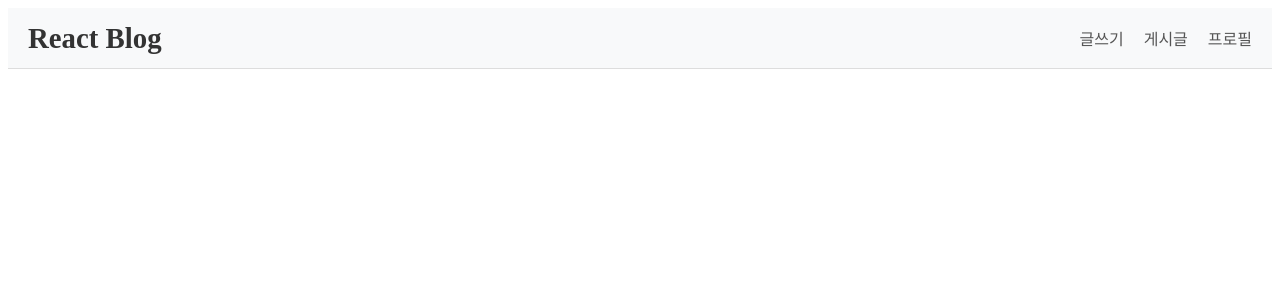
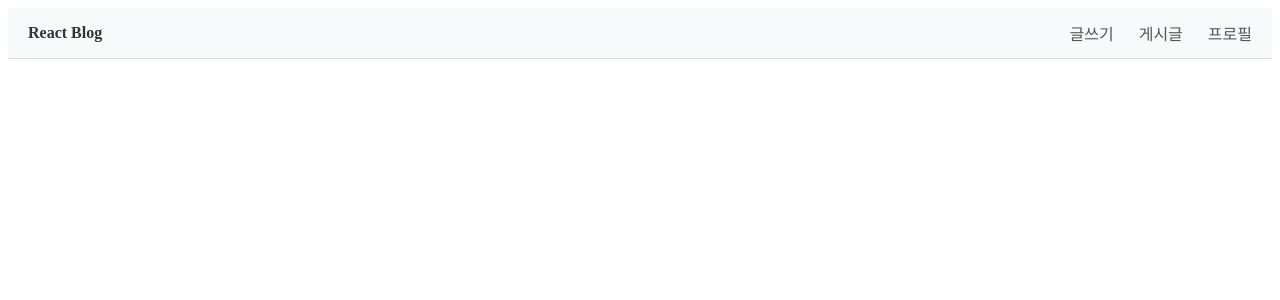
Before and after one commit to ttttta95/Blog, a React (Create React App) app in the folder blog/: page / in a window 1280 px wide. Shown: the top 300 px of the page. Built offline with nearby package versions, Linux system fonts and the light colour scheme.

Commit message:
Header css 스타일링

```diff
--- a/blog/src/component/Header.css
+++ b/blog/src/component/Header.css
@@ -1,36 +1,30 @@
-/* 전체 헤더 스타일 */
 .header {
     display: flex;
     justify-content: space-between;
     align-items: center;
     padding: 0 20px;
-    height: 60px;
-    background-color: #f8f9fa; /* 연한 배경색 */
-    border-bottom: 1px solid #ddd; /* 헤더 구분선 */
+    height: 50px;
+    background-color: #f8f9fa;
+    border-bottom: 1px solid #ddd;
 }
 
-/* 로고 스타일 */
 .header__logo {
-    font-size: 1.8rem;
-    font-weight: bold;
+    font-size: 1rem;
     color: #333;
     margin: 0;
 }
 
-/* 메뉴 스타일 */
 .header__menu {
     display: flex;
-    gap: 20px; /* 링크 간 간격 */
+    gap: 25px;
 }
 
-/* 개별 링크 스타일 */
 .header__link {
-    text-decoration: none; /* 밑줄 제거 */
+    text-decoration: none;
     font-size: 1rem;
     color: #555;
-    transition: color 0.3s ease; /* 부드러운 색상 변화 */
 }
 
 .header__link:hover {
-    color: #007bff; /* 호버 시 파란색 강조 */
+    color: black;
 }
```
